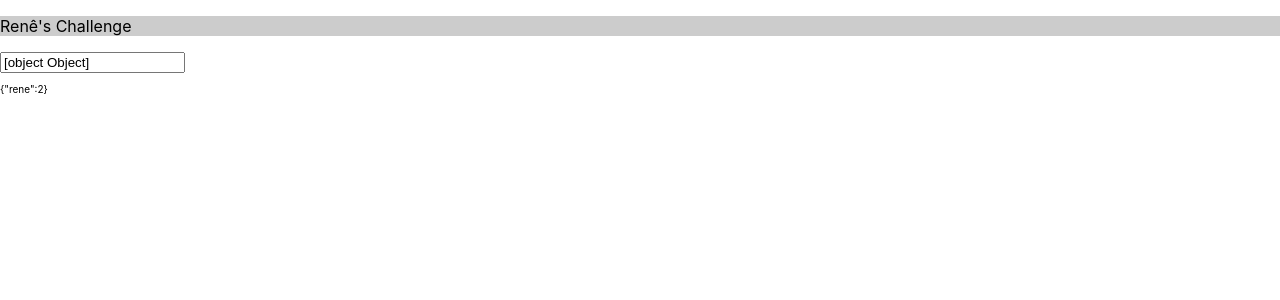
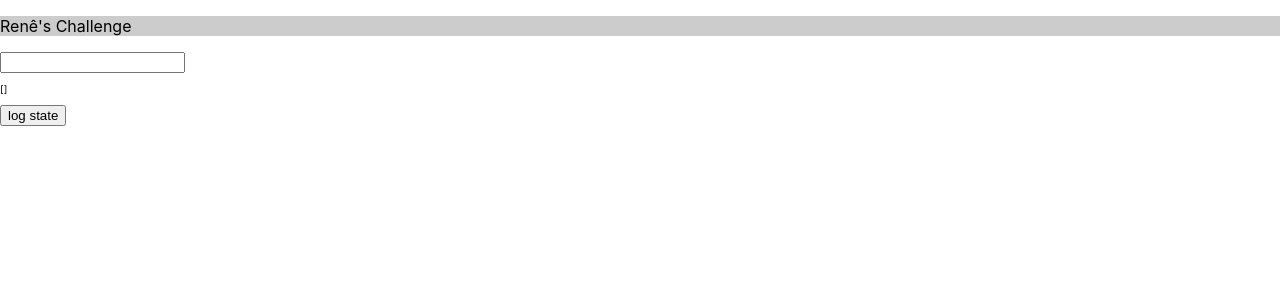
Before and after one commit to renemennab/challenge-chart-plot-with-commits, a React (Create React App) app: page / in a window 1280 px wide. Shown: the top 300 px of the page. Built offline with nearby package versions, Linux system fonts and the light colour scheme.

Commit message:
create a button inside dataInput to log state and clear initial state

```diff
--- a/src/dataInput.js
+++ b/src/dataInput.js
@@ -4,8 +4,7 @@ import React, { Component } from 'react';
 
 class dataInput extends Component {
 	state = {
-		data: { rene: 2 },
-		data2: ['rene', 2, { rene: 2 }]
+		data: []
 	};
 
 	wordCounterHandler = event => {
@@ -14,6 +13,8 @@ class dataInput extends Component {
 			data: event.target.value
 		});
 	};
+
+	logStateHandler = () => console.log(this.state);
 
 	render() {
 		return (
@@ -24,6 +25,7 @@ class dataInput extends Component {
 					value={this.state.data}
 				/>
 				<p>{JSON.stringify(this.state.data)}</p>
+				<button onClick={this.logStateHandler}>log state</button>
 			</div>
 		);
 	}
```
